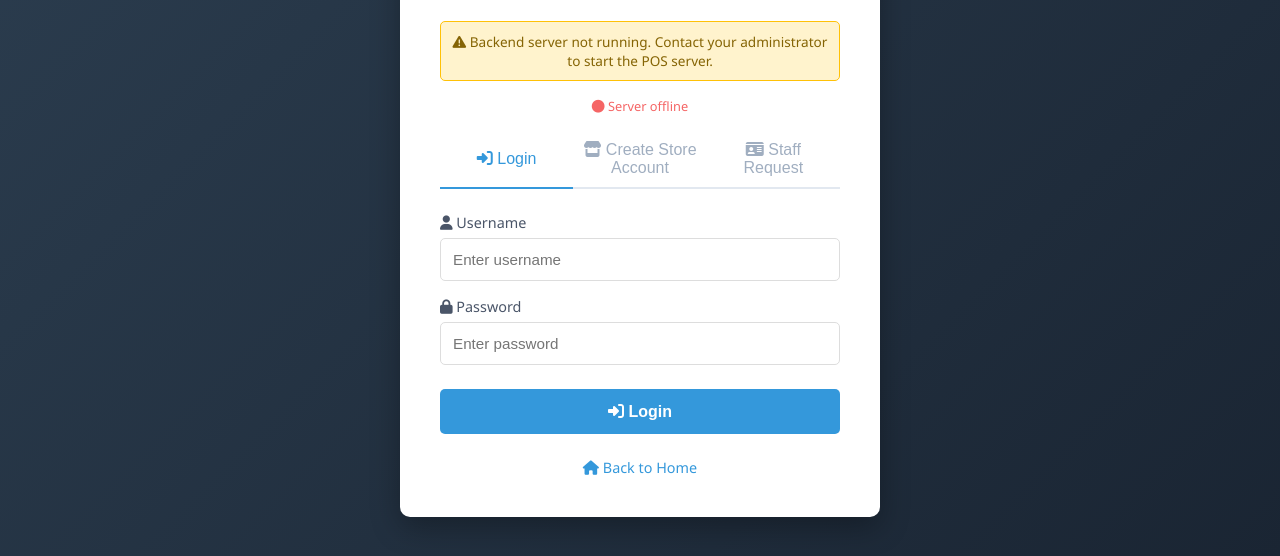
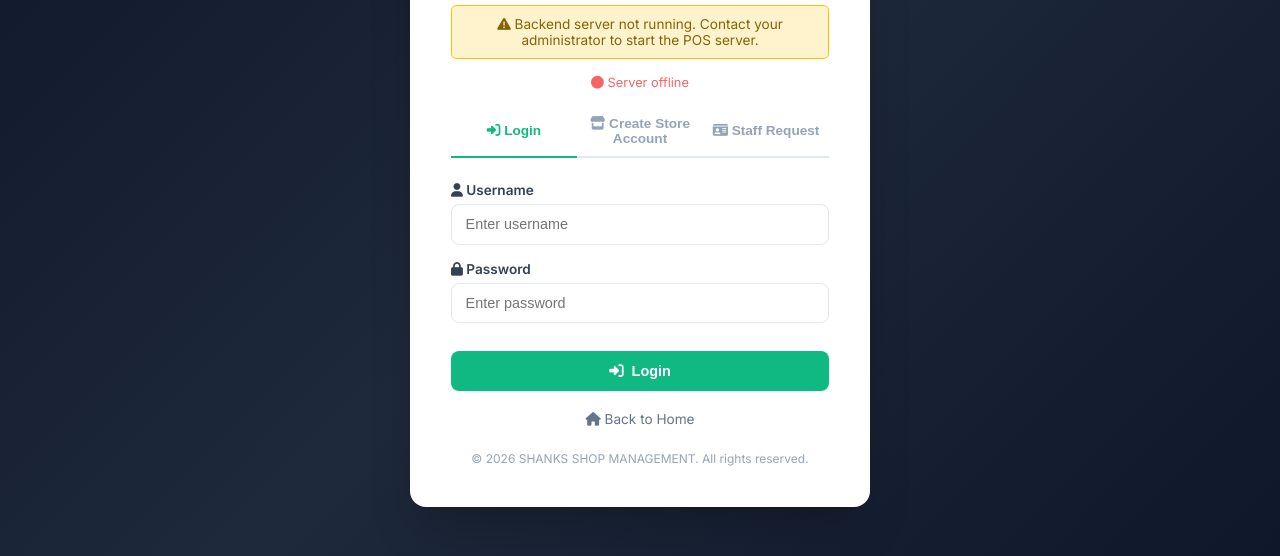
Before and after one commit to shanksweb1-art/SHANKS-SHOP, a website: page login.html in a window 1280 px wide. Shown: the part 244-800 px from the top of the page. Drawn offline with Linux system fonts and the light colour scheme; no server answers.

Commit message:
Professional login page styling

```diff
--- a/login.html
+++ b/login.html
@@ -8,31 +8,34 @@
 <link rel="icon" href="favicon.png" type="image/png" sizes="512x512">
 <link rel="icon" href="favicon.svg" type="image/svg+xml">
 <link rel="apple-touch-icon" href="apple-touch-icon.png">
+<link rel="preconnect" href="https://fonts.googleapis.com">
+<link rel="preconnect" href="https://fonts.gstatic.com" crossorigin>
+<link href="https://fonts.googleapis.com/css2?family=Inter:wght@300;400;500;600;700;800&display=swap" rel="stylesheet">
 <link rel="stylesheet" href="https://cdnjs.cloudflare.com/ajax/libs/font-awesome/6.5.1/css/all.min.css">
 <style>
     * { margin: 0; padding: 0; box-sizing: border-box; }
-    body { font-family: 'Segoe UI', Tahoma, Geneva, Verdana, sans-serif; background: linear-gradient(135deg, #2c3e50, #1a2533); min-height: 100vh; display: flex; align-items: center; justify-content: center; }
-    .login-container { background: white; border-radius: 10px; padding: 2.5rem; width: 100%; max-width: 480px; box-shadow: 0 10px 30px rgba(0,0,0,0.3); }
-    .brand-logo { width: 88px; height: 88px; object-fit: contain; display: block; margin: 0 auto 14px; background: #f8fafc; border: 1px solid #e2e8f0; border-radius: 22px; padding: 9px; box-shadow: 0 8px 20px rgba(15,23,42,.08); }
-    .login-container h2 { color: #2c3e50; margin-bottom: 0.5rem; text-align: center; }
-    .login-container .subtitle { color: #718096; text-align: center; margin-bottom: 1.5rem; font-size: 0.9rem; }
-    .tab-switch { display: flex; margin-bottom: 1.5rem; border-bottom: 2px solid #e2e8f0; }
-    .tab-switch button { flex: 1; padding: 10px; border: none; background: none; cursor: pointer; font-size: 1rem; font-weight: 500; color: #a0aec0; border-bottom: 2px solid transparent; margin-bottom: -2px; }
-    .tab-switch button.active { color: #3498db; border-bottom-color: #3498db; }
+    body { font-family: 'Inter', -apple-system, BlinkMacSystemFont, 'Segoe UI', sans-serif; background: linear-gradient(135deg, #0f172a 0%, #1e293b 50%, #0f172a 100%); min-height: 100vh; display: flex; align-items: center; justify-content: center; padding: 1rem; }
+    .login-container { background: #fff; border-radius: 16px; padding: 2.5rem; width: 100%; max-width: 460px; box-shadow: 0 25px 50px -12px rgba(0,0,0,0.25); border: 1px solid rgba(255,255,255,0.1); }
+    .brand-logo { width: 72px; height: 72px; object-fit: contain; display: block; margin: 0 auto 16px; background: #f8fafc; border: 1px solid #e2e8f0; border-radius: 18px; padding: 8px; box-shadow: 0 4px 12px rgba(15,23,42,.08); }
+    .login-container h2 { color: #0f172a; margin-bottom: 0.25rem; text-align: center; font-size: 1.4rem; font-weight: 800; letter-spacing: -0.02em; }
+    .login-container .subtitle { color: #64748b; text-align: center; margin-bottom: 1.5rem; font-size: 0.85rem; font-weight: 400; }
+    .tab-switch { display: flex; margin-bottom: 1.5rem; border-bottom: 2px solid #e2e8f0; gap: 0; }
+    .tab-switch button { flex: 1; padding: 10px 8px; border: none; background: none; cursor: pointer; font-size: 0.85rem; font-weight: 600; color: #94a3b8; border-bottom: 2px solid transparent; margin-bottom: -2px; transition: color 0.2s, border-color 0.2s; }
+    .tab-switch button.active { color: #10b981; border-bottom-color: #10b981; }
     .tab-content { display: none; }
     .tab-content.active { display: block; }
     .form-group { margin-bottom: 1rem; }
-    .form-group label { display: block; margin-bottom: 0.4rem; color: #4a5568; font-weight: 500; font-size: 0.9rem; }
-    .form-group input, .form-group select { width: 100%; padding: 0.75rem; border: 1.5px solid #ddd; border-radius: 5px; font-size: 0.95rem; transition: border-color 0.3s; }
-    .form-group input:focus, .form-group select:focus { outline: none; border-color: #3498db; }
+    .form-group label { display: block; margin-bottom: 0.4rem; color: #334155; font-weight: 600; font-size: 0.85rem; }
+    .form-group input, .form-group select { width: 100%; padding: 0.7rem 0.85rem; border: 1.5px solid #e2e8f0; border-radius: 8px; font-size: 0.9rem; transition: border-color 0.2s, box-shadow 0.2s; background: #fff; }
+    .form-group input:focus, .form-group select:focus { outline: none; border-color: #10b981; box-shadow: 0 0 0 3px rgba(16,185,129,0.12); }
     .form-row { display: grid; grid-template-columns: 1fr 1fr; gap: 1rem; }
     .field-hint { font-size: 0.78rem; color: #718096; margin-top: 0.35rem; line-height: 1.4; }
-    .login-btn { width: 100%; padding: 0.85rem; background: #3498db; color: white; border: none; border-radius: 5px; font-size: 1rem; font-weight: 600; cursor: pointer; transition: background 0.3s; margin-top: 0.5rem; }
-    .login-btn:hover { background: #2980b9; }
+    .login-btn { width: 100%; padding: 0.75rem 1rem; background: #10b981; color: white; border: none; border-radius: 8px; font-size: 0.9rem; font-weight: 600; cursor: pointer; transition: background 0.2s, transform 0.1s; margin-top: 0.75rem; display: inline-flex; align-items: center; justify-content: center; gap: 0.5rem; }
+    .login-btn:hover { background: #059669; }
     .register-btn { background: #10b981; }
     .register-btn:hover { background: #047857; }
-    .back-link { display: block; text-align: center; margin-top: 1.5rem; color: #3498db; text-decoration: none; cursor: pointer; font-size: 0.9rem; }
-    .notification-toast { position: fixed; top: 20px; right: 20px; padding: 1rem 1.5rem; border-radius: 5px; display: none; z-index: 1000; color: white; font-weight: 500; }
+    .back-link { display: block; text-align: center; margin-top: 1.25rem; color: #64748b; text-decoration: none; cursor: pointer; font-size: 0.85rem; transition: color 0.2s; }
+    .notification-toast { position: fixed; top: 20px; right: 20px; padding: 1rem 1.5rem; border-radius: 10px; display: none; z-index: 1000; color: white; font-weight: 500; font-size: 0.9rem; box-shadow: 0 10px 30px rgba(0,0,0,0.2); max-width: 400px; }
     .notification-toast.success { background: #48bb78; }
     .notification-toast.error { background: #f56565; }
     .notification-toast.info { background: #4299e1; }
@@ -120,6 +123,7 @@
         </div>
 
         <a class="back-link" onclick="window.location.href='index.html'"><i class="fas fa-home"></i> Back to Home</a>
+    <div style="text-align:center;margin-top:1.5rem;font-size:0.75rem;color:#94a3b8;">&copy; 2026 SHANKS SHOP MANAGEMENT. All rights reserved.</div>
     </div>
     <div class="notification-toast" id="toast"></div>
 
```
